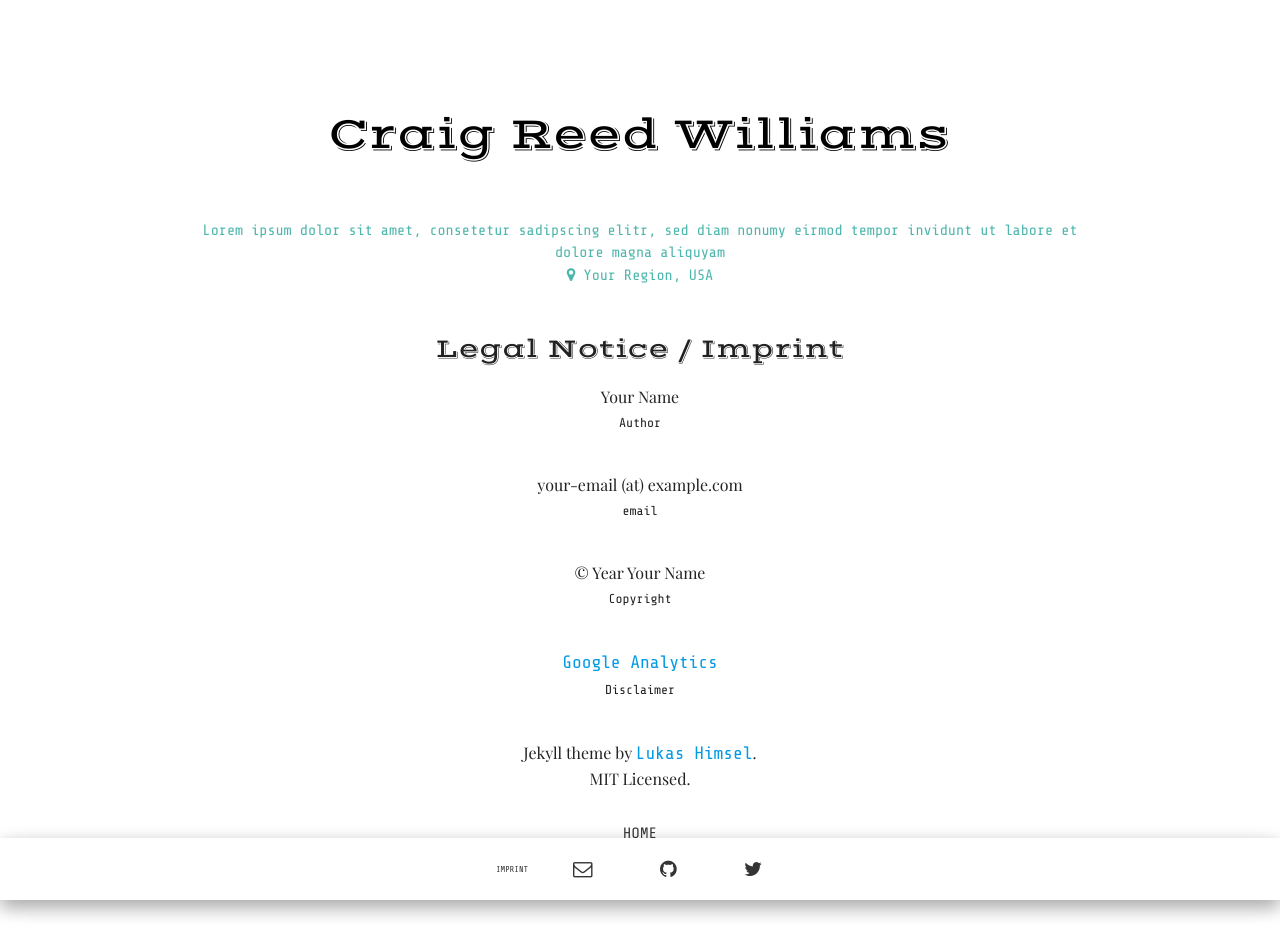
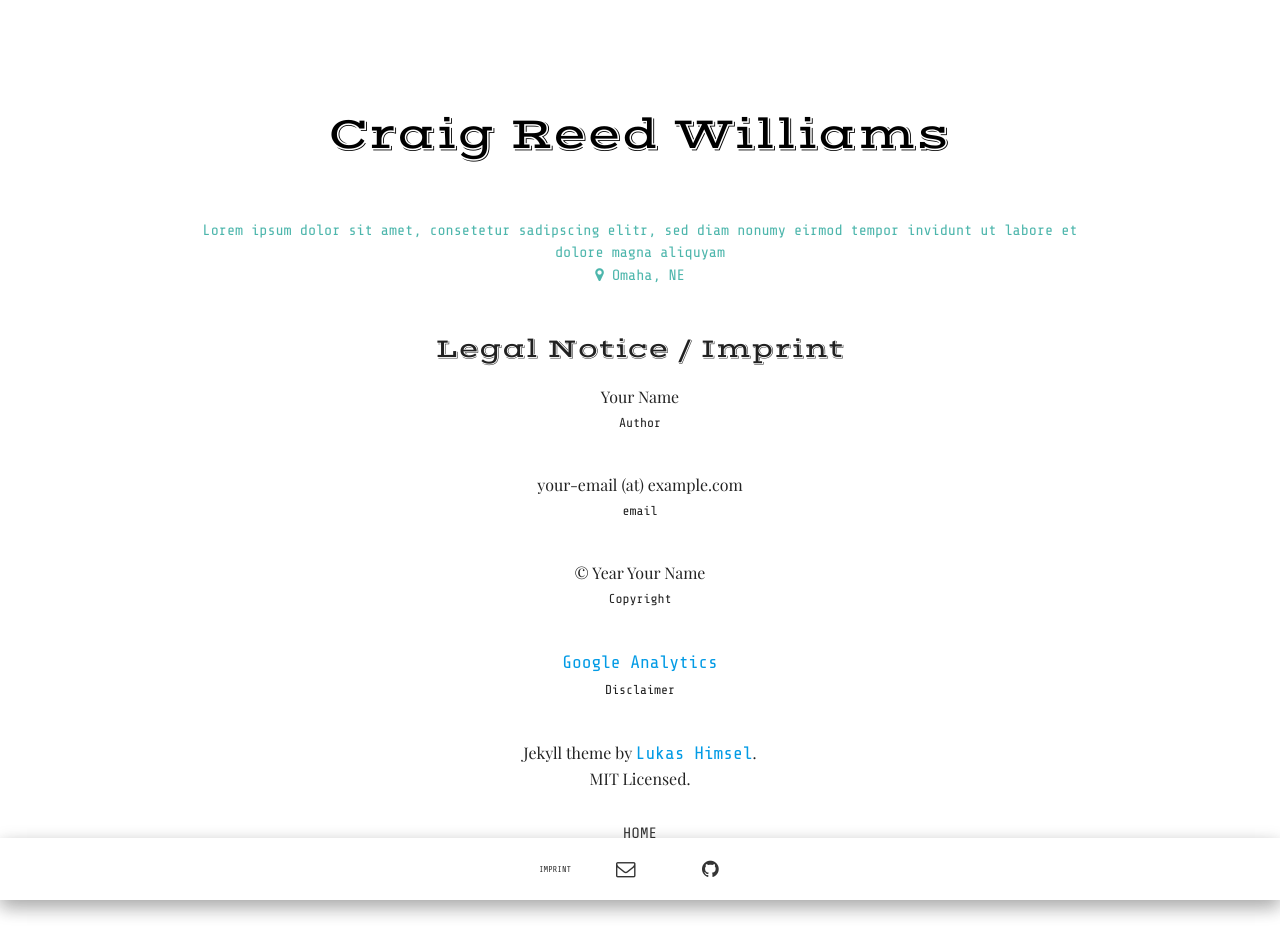
Before and after one commit to craigreedwilliams/craigreedwilliams.github.io, a Jekyll site: the page built from imprint.html, in a window 1280 px wide. Built offline with Jekyll 4.4.1, drawn with Linux system fonts in a browser that asks for light colours; some web fonts are replaced.

Commit message:
edits to home page content

```diff
--- a/_config.yml
+++ b/_config.yml
@@ -1,12 +1,12 @@
 title: "Craig Reed Williams"
 description: "Lorem ipsum dolor sit amet, consetetur sadipscing elitr, sed diam nonumy eirmod tempor invidunt ut labore et dolore magna aliquyam"
 about: "Lorem ipsum dolor sit amet, consetetur sadipscing elitr, sed diam nonumy eirmod tempor invidunt ut labore et dolore magna aliquyam"
-location: "Your Region, USA"
-email: your-email@example.com
+location: "Omaha, NE"
+email: "craigreedwilliams@gmail.com"
 baseurl: "https://craigreedwilliams.github.io/"
 
 url: "https://craigreedwilliams.github.io/" # replace by your site's url
-twitter_username: your-name
+linkedin_username: your-name
 github_username:  craigreedwilliams
 author: "Craig Reed Williams"
 
```
